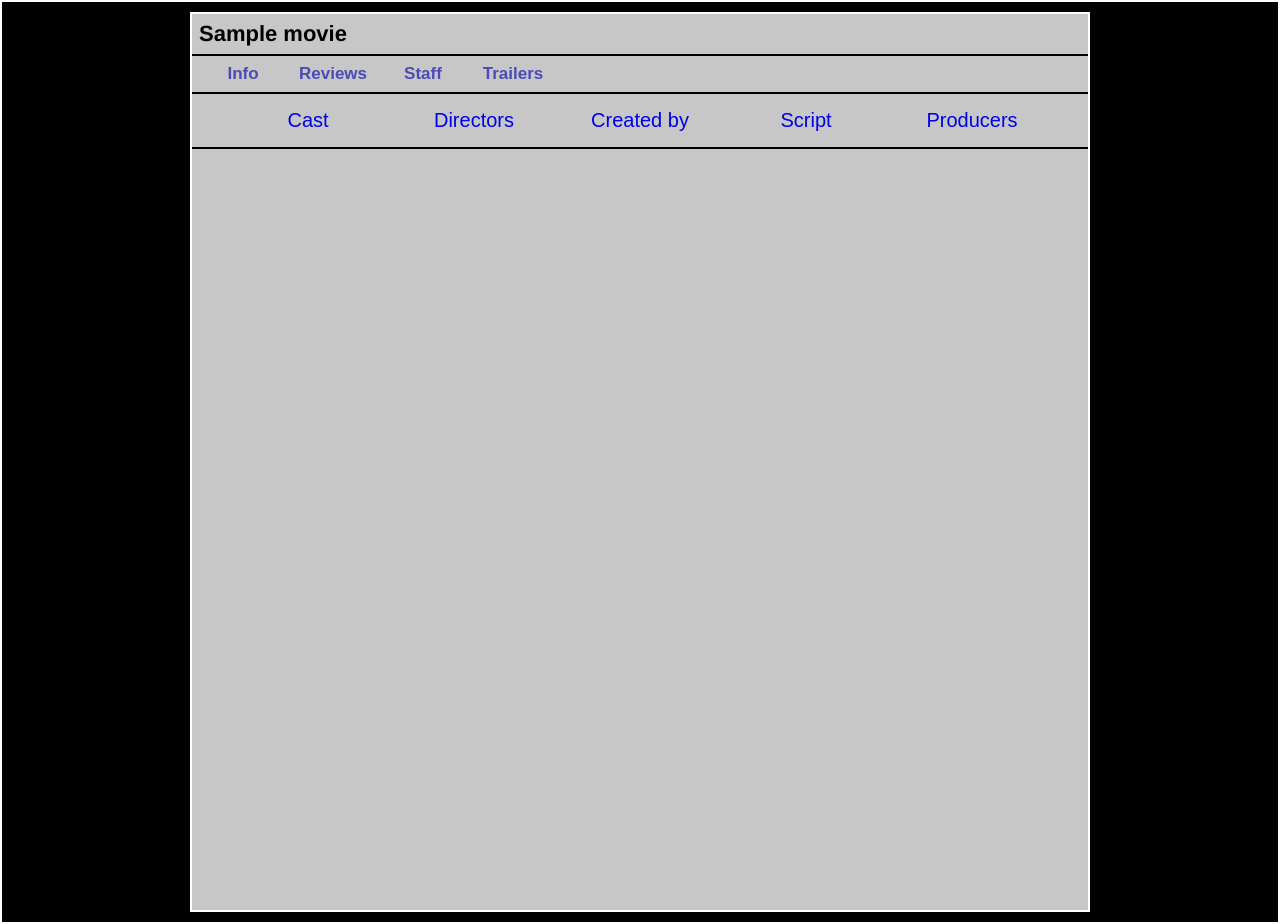
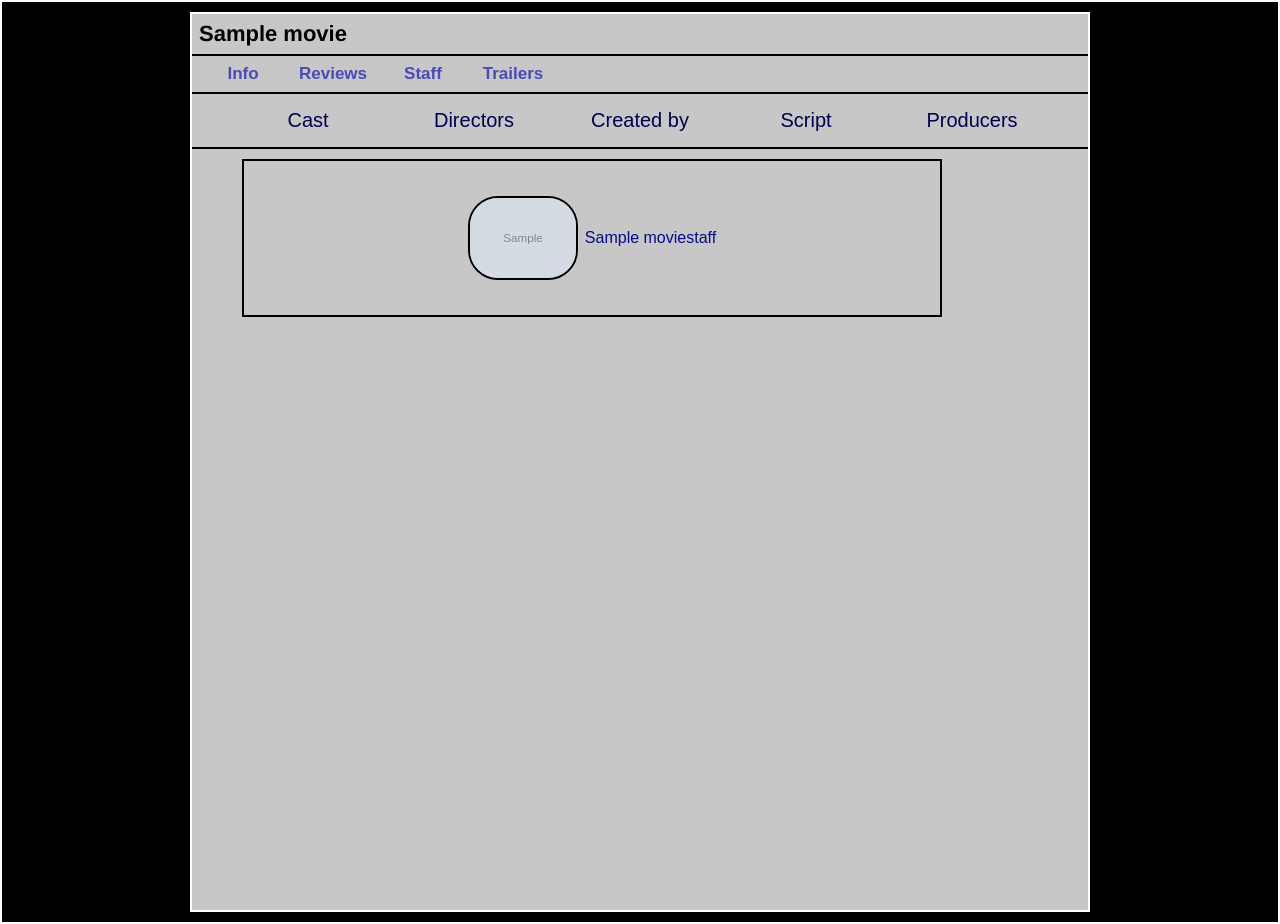
Before and after one commit to LuisJZ2004/buskisterclansa, a Django app: a page that uses buskisterclansa/movies/templates/movies/movie_staff.html in a window 1280 px wide. Shown: the part 212-1136 px from the top of the page. Run offline with Django 4.2, Linux system fonts and the light colour scheme; tables that the repository leaves empty hold one stand-in row (values such as "Sample post"); grey boxes marked "Sample" are stand-in pictures.

Commit message:
staff of a movie template done

```diff
--- a/buskisterclansa/movies/static/movies/css/movie_staff.css
+++ b/buskisterclansa/movies/static/movies/css/movie_staff.css
@@ -14,4 +14,51 @@
 .staff-jobs-header .job-item a {
     font-size: 2.0rem;
     font-family: Arial, Helvetica, sans-serif;
+    color: #00004c;
 }
+.staff-jobs-header .job-item a:hover {
+    color: #147aff;
+}
+
+.staff {
+    border: 2px solid black;
+    padding: 15px;
+    width: 700px;
+    margin-left: 50px;
+    margin-top: 10px;
+    margin-bottom: 10px;
+    display: flex;
+    flex-wrap: wrap;
+    flex-direction:unset;
+    align-items: center;
+    justify-content: center;
+
+}
+.staff h4 {
+    max-width: 250px;
+    font-family: 'Lucida Sans', 'Lucida Sans Regular', 'Lucida Grande', 'Lucida Sans Unicode', Geneva, Verdana, sans-serif;
+    font-size: 2.0rem;
+    margin-bottom: 5px;
+    margin-left: 10px;
+}
+.staff a {
+    margin-left: 7px;
+    font-family: 'Arial';
+    font-size: 1.6rem;
+    color: #090989;
+}
+.staff a:hover {
+    color: #9738ff;
+}
+.staff .person {
+    margin: 15px;
+    padding: 5px;
+    width: 300px;
+    display: flex;
+    justify-content: center;
+    align-items: center;
+}
+.staff .person img {
+    border-radius: 30px;
+    border: 2px solid black;
+}
--- a/buskisterclansa/movies/templates/movies/movie_staff.html
+++ b/buskisterclansa/movies/templates/movies/movie_staff.html
@@ -35,4 +35,17 @@
     </div>
 </div>
 
+<div class="staff">
+    {% for person in job %}
+    <div class="person">
+        <img src={{ person.image.url }} alt="" width="110px" >
+        <span>
+          <a href="">
+            {{ person.name }}
+          </a>
+        </span>
+      </div>
+    {% endfor %}
+</div>
+
 {% endblock movie_content %}
```
